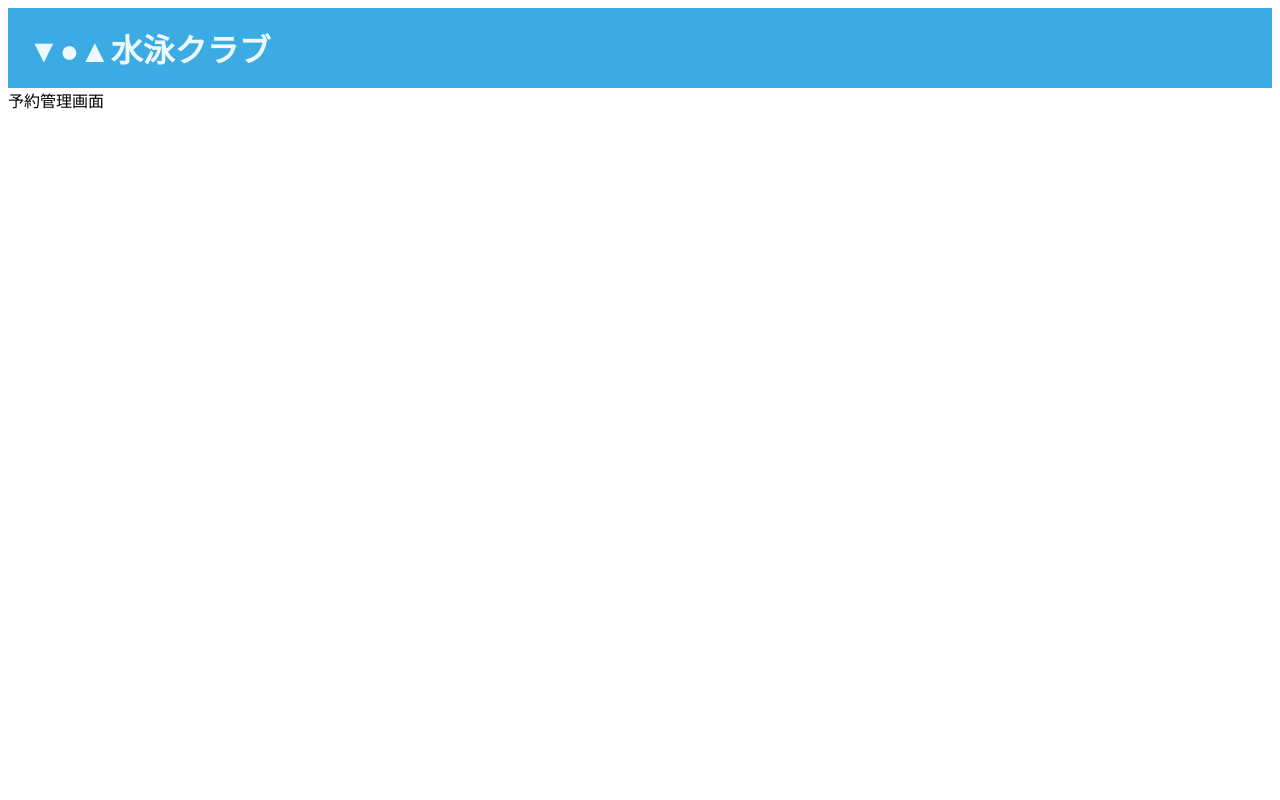
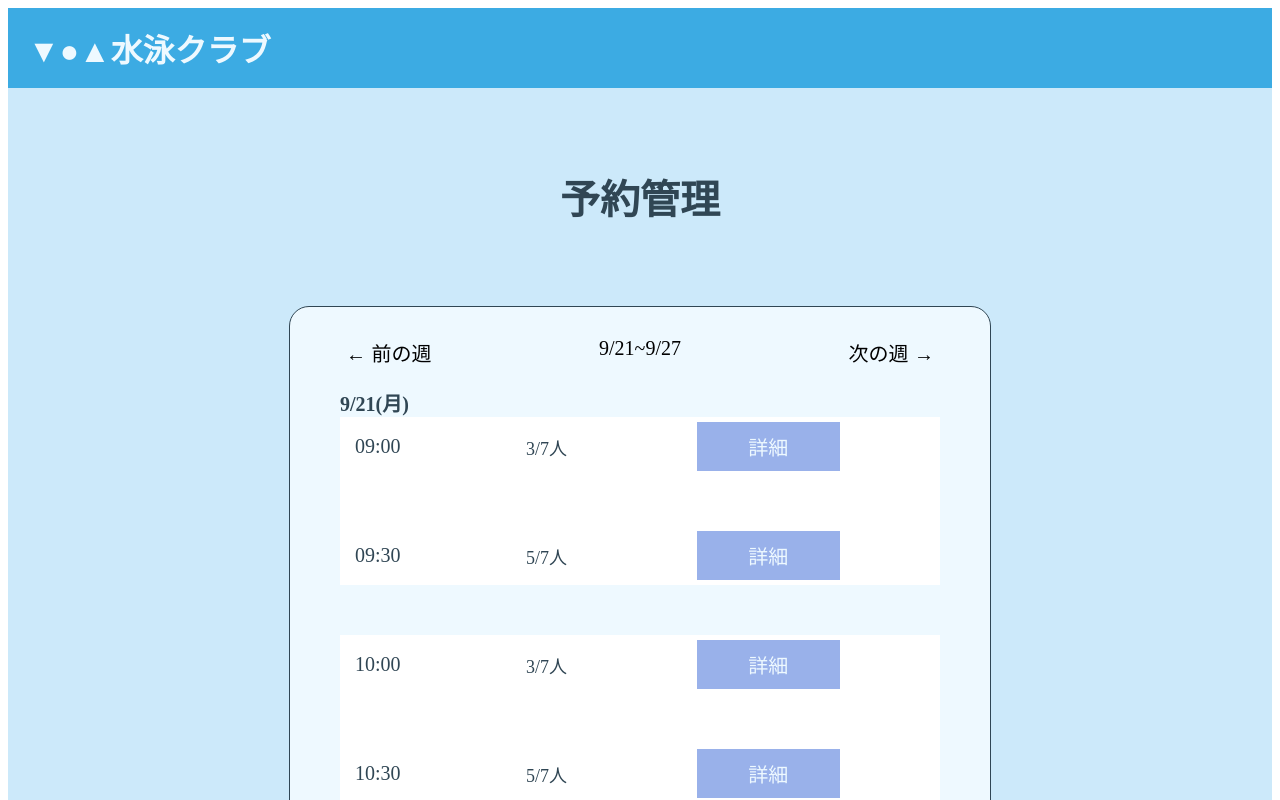
Before and after one commit to hirata784/laravel-swimming-reservation-app, a Nuxt app in the folder frontend/: page /admin/reservations in a window 1280 px wide. Shown: the top 800 px of the page. Built offline with nearby package versions, Linux system fonts and the light colour scheme; no server answers.

Commit message:
feat：管理者用予約管理画面のUIを追加
週間の予約状況を表示するレイアウトを作成

```diff
--- a/frontend/app/pages/admin/reservations.vue
+++ b/frontend/app/pages/admin/reservations.vue
@@ -1,5 +1,39 @@
 <template>
-    <p>予約管理画面</p>
+    <div class="reservation">
+        <div class="reservation-content">
+            <h2 class="title">予約管理</h2>
+            <div class="reservation-form">
+                <div class="week-pagination">
+                    <button class="week-btn">← 前の週</button>
+                    <p>9/21~9/27</p>
+                    <button class="week-btn">次の週 →</button>
+                </div>
+                <div v-for="j in 7">
+                    <p class="date">9/21(月)</p>
+                    <div v-for="i in 10" class="group">
+                        <div class="item-group">
+                            <p class="time">
+                                {{ (i + 8).toString().padStart(2, "0") }}:00
+                            </p>
+                            <p class="reservation-people">3/7人</p>
+                            <button class="detail-btn" type="button">
+                                詳細
+                            </button>
+                        </div>
+                        <div class="item-group">
+                            <p class="time">
+                                {{ (i + 8).toString().padStart(2, "0") }}:30
+                            </p>
+                            <p class="reservation-people">5/7人</p>
+                            <button class="detail-btn" type="button">
+                                詳細
+                            </button>
+                        </div>
+                    </div>
+                </div>
+            </div>
+        </div>
+    </div>
 </template>
 
 <script setup>
@@ -8,3 +42,94 @@ definePageMeta({
     middleware: "admin-auth", // 認証中のみアクセス可能にする
 });
 </script>
+
+<style scoped>
+p {
+    margin: 0;
+}
+
+.reservation {
+    background-color: #cce9fa;
+    width: 100%;
+    text-align: center;
+    position: relative;
+}
+
+.reservation-content {
+    padding: 80px 0 1px;
+}
+
+.title {
+    margin: 0;
+    font-size: 40px;
+    color: #304654;
+}
+
+.reservation-form {
+    width: 50%;
+    max-width: 600px;
+    margin: 80px auto;
+    padding: 30px 50px;
+    border: 1px solid #304654;
+    border-radius: 20px;
+    background-color: #eef9ff;
+}
+
+.week-pagination {
+    display: flex;
+    justify-content: space-between;
+    font-size: 20px;
+}
+
+.week-btn {
+    border: none;
+    background-color: #eef9ff;
+    cursor: pointer;
+    font-size: 20px;
+}
+
+.date {
+    font-size: 20px;
+    font-weight: bold;
+    color: #304654;
+    text-align: left;
+    margin-top: 20px;
+}
+
+.group {
+    background-color: #ffffff;
+    padding: 0 15px;
+}
+
+.item-group {
+    width: 100%;
+    display: flex;
+    flex-direction: row;
+    align-items: center;
+}
+
+.time {
+    font-size: 20px;
+    color: #304654;
+    text-align: left;
+    width: 30%;
+}
+
+.reservation-people {
+    font-size: 18px;
+    color: #304654;
+    text-align: left;
+    width: 30%;
+}
+
+.detail-btn {
+    border: none;
+    background-color: #99b1ea;
+    color: #eef9ff;
+    cursor: pointer;
+    padding: 10px 0;
+    width: 25%;
+    margin: 5px 0;
+    font-size: 20px;
+}
+</style>
```
